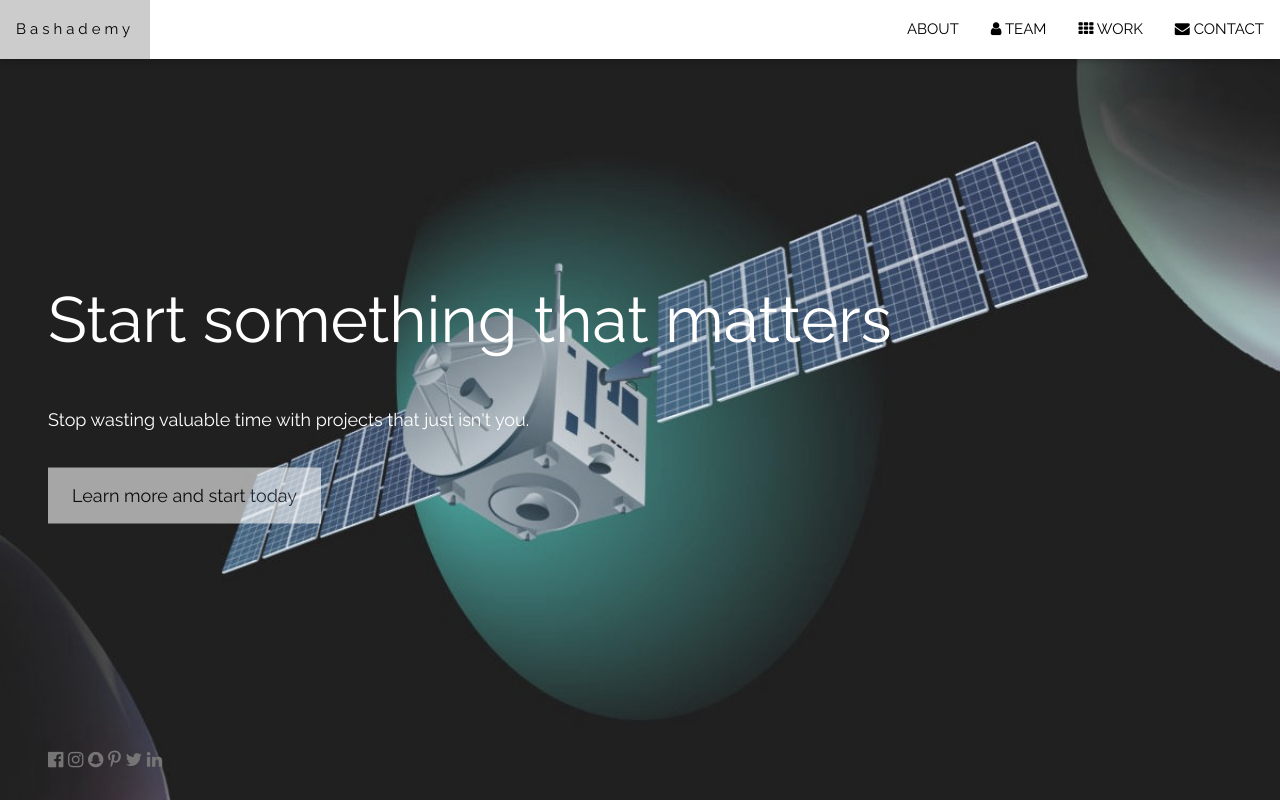
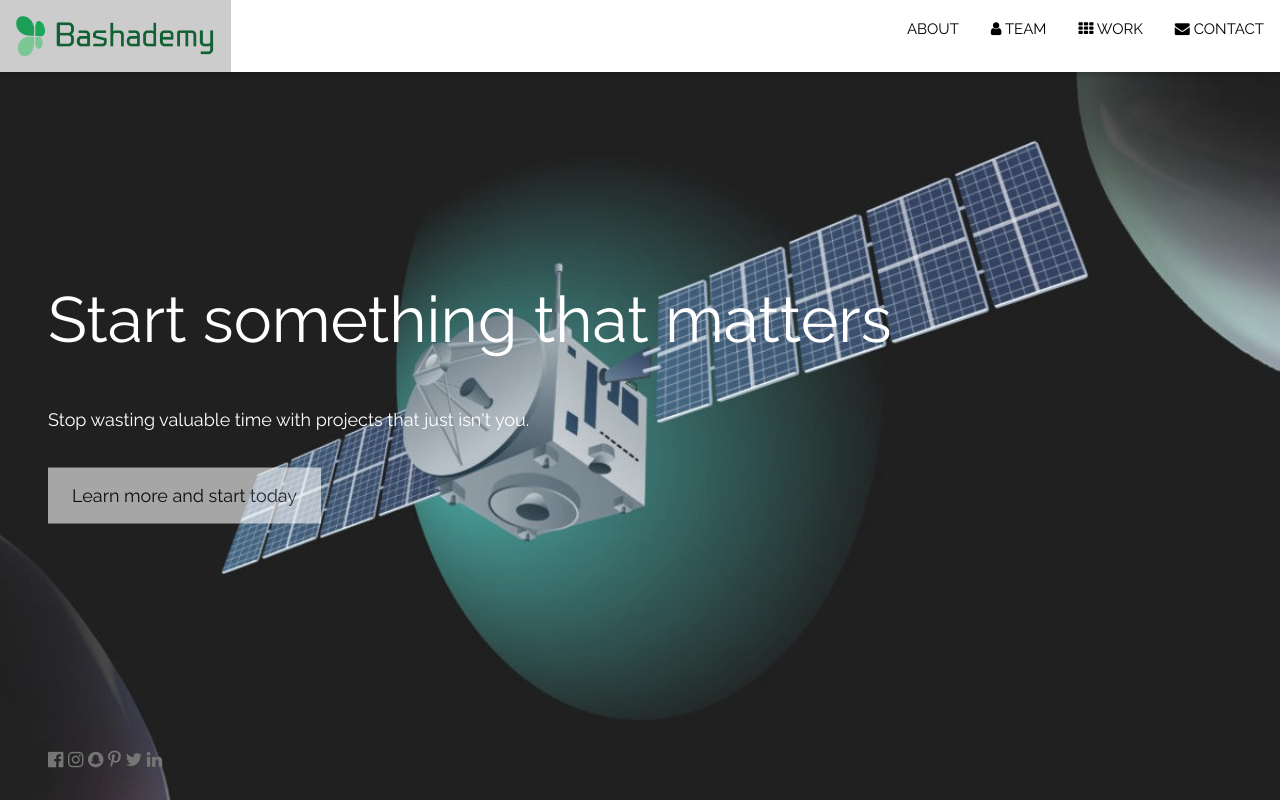
Before and after one commit to Bashademy/web, a plain HTML site: page index.html in a window 1280 px wide. Shown: the top 803 px of the page. Drawn offline with nearby package versions, Linux system fonts and the light colour scheme.

Commit message:
added favicon and logo

```diff
--- a/index.html
+++ b/index.html
@@ -7,6 +7,7 @@
 <link rel="stylesheet" href="https://www.w3schools.com/w3css/4/w3.css">
 <link rel="stylesheet" href="https://fonts.googleapis.com/css?family=Raleway">
 <link rel="stylesheet" href="https://cdnjs.cloudflare.com/ajax/libs/font-awesome/4.7.0/css/font-awesome.min.css">
+<link rel="icon" type="image/x-icon" href="favicon.png">
 <link rel="stylesheet" type="text/css" href="style.css">
 
 </head>
@@ -15,7 +16,7 @@
 <!-- Navbar (sit on top) -->
 <div class="w3-top">
   <div class="w3-bar w3-white w3-card" id="myNavbar">
-    <a href="#home" class="w3-bar-item w3-button w3-wide">Bashademy</a>
+    <a href="#home" class="w3-bar-item w3-button w3-wide"><img src="logo.png" alt="logo" style="height: 40px;"></a>
     <!-- Right-sided navbar links -->
     <div class="w3-right w3-hide-small">
       <a href="#about" class="w3-bar-item w3-button">ABOUT</a>
```
Also changed, not shown: favicon.png (added), logo.png (added).
